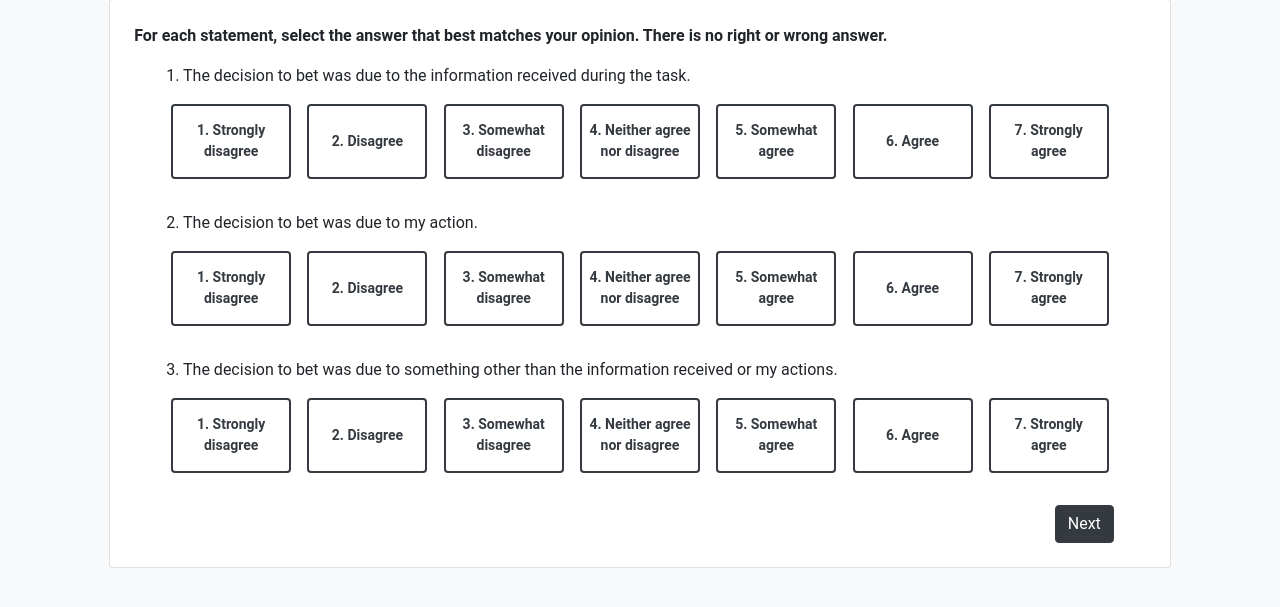
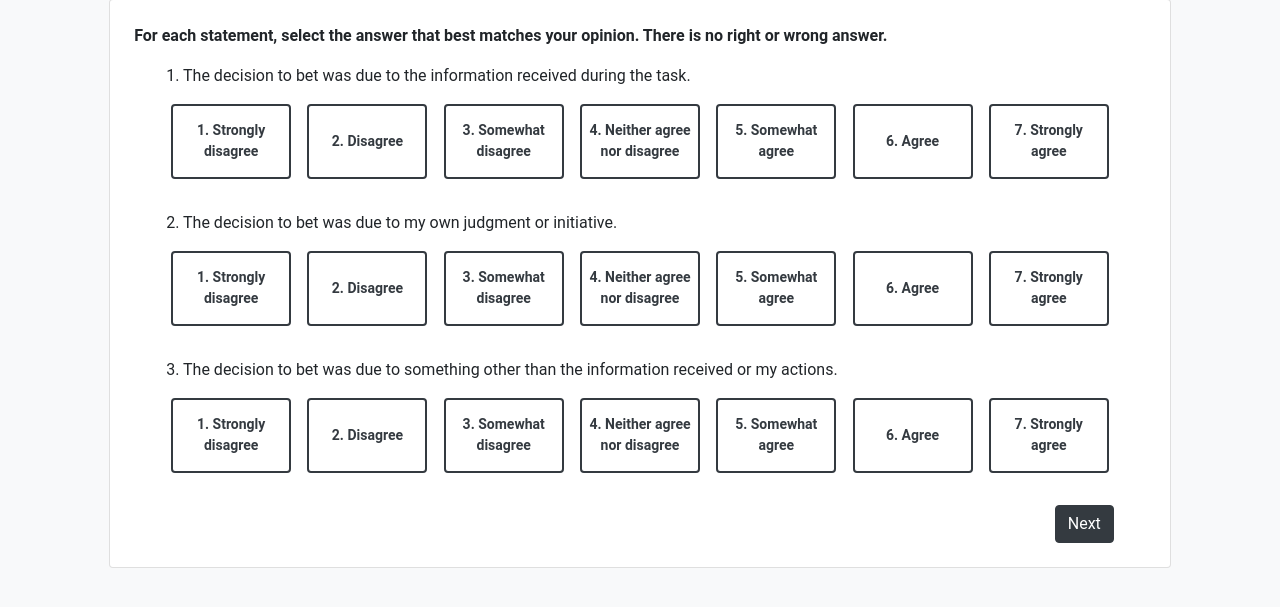
Before and after one commit to lucas-bs/thesis-survey, a Flask app: page /pr in a window 1280 px wide. Shown: the part 174-781 px from the top of the page. Run offline with Flask 3, Linux system fonts and the light colour scheme; a user stored in the database is signed in; some libraries are stand-ins or nearby versions.

Commit message:
Update pr.html

```diff
--- a/gpt/templates/pr.html
+++ b/gpt/templates/pr.html
@@ -14,8 +14,8 @@
                 <div class="questions-pr">
                     <form action="/pr" method="post">
                         {% set questions = [
-                        "1. The decision to bet was due to the information received during the task.",
-                            "2. The decision to bet was due to my action.",
+                            "1. The decision to bet was due to the information received during the task.",
+                            "2. The decision to bet was due to my own judgment or initiative.",
                             "3. The decision to bet was due to something other than the information received or my actions."
                         ] %}
                         {% set scale = ["1. Strongly disagree", "2. Disagree", "3. Somewhat disagree", "4. Neither agree nor disagree", "5. Somewhat agree", "6. Agree", "7. Strongly agree"] %}
```
